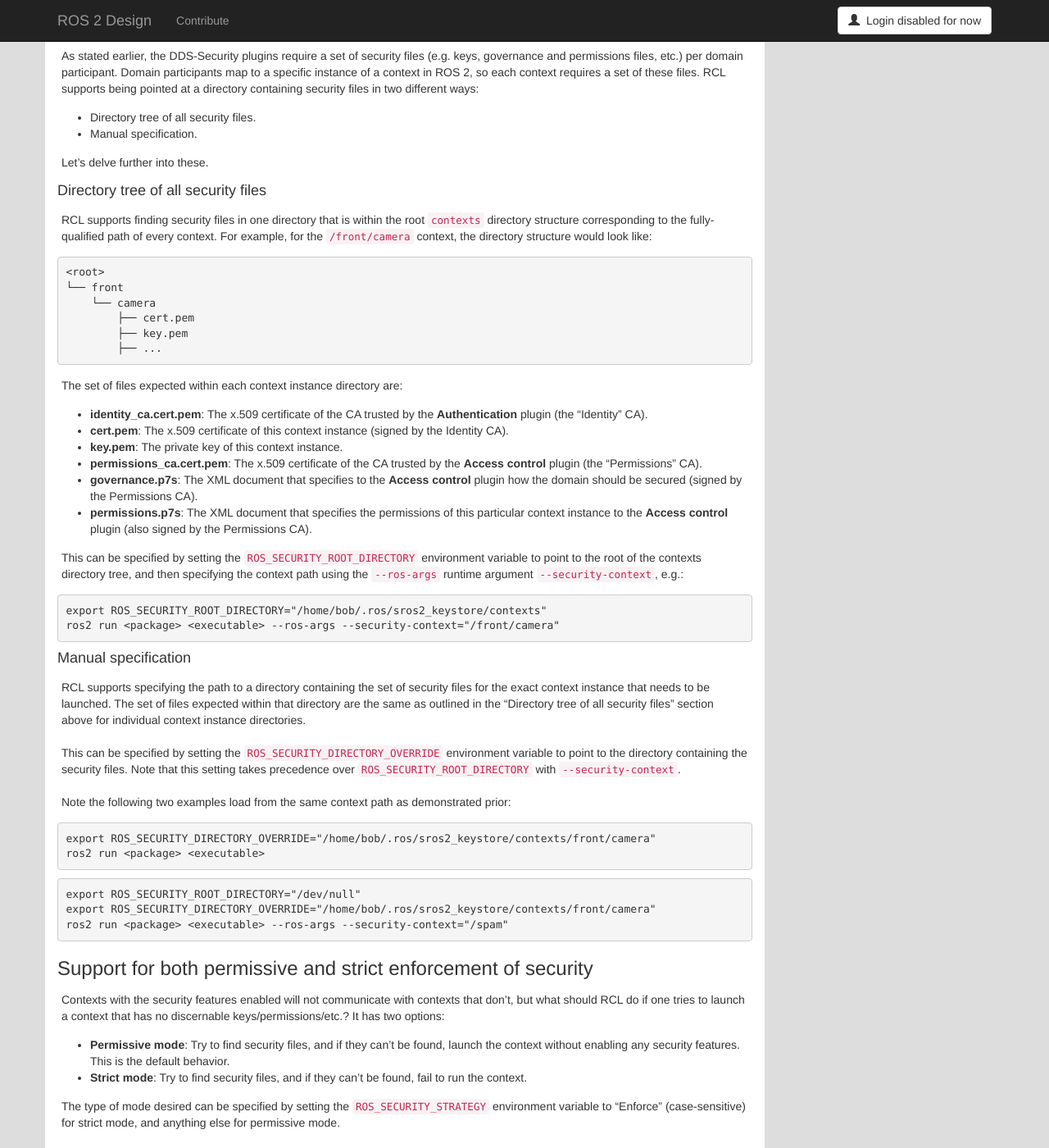
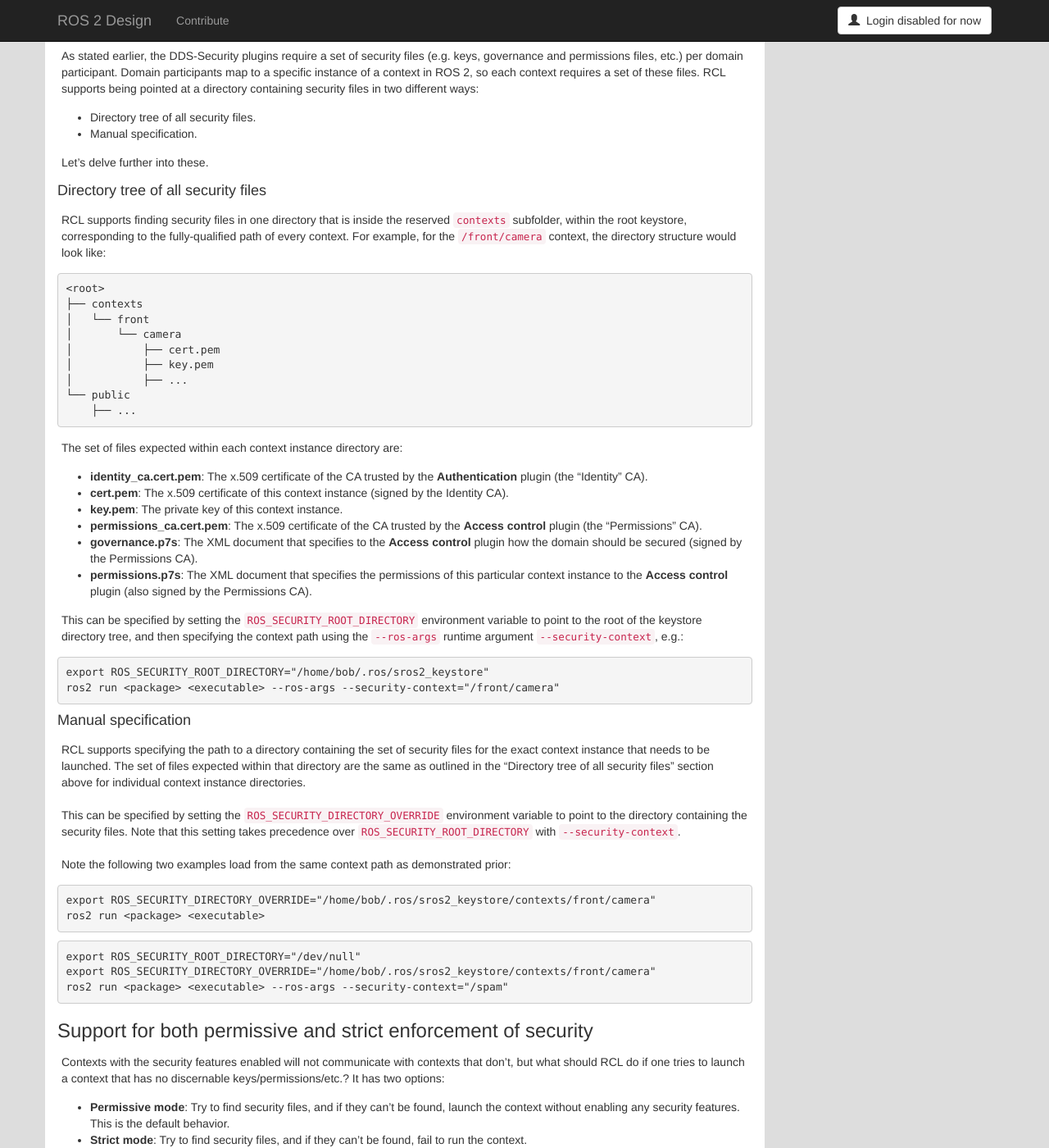
Before and after one commit to ros2/design, a Jekyll site: the page built from articles/ros2_dds_security.md, in a window 1280 px wide and 1400 px high, scrolled down 2164 px. Shown: the whole window at 82% size. Built offline with Jekyll 4.4.1, drawn with Linux system fonts in a browser that asks for light colours; nearby versions of some CDN libraries.

Commit message:
Update story for ROS_SECURITY_ROOT_DIRECTORY

````diff
--- a/articles/ros2_dds_security.md
+++ b/articles/ros2_dds_security.md
@@ -125,15 +125,18 @@ Let's delve further into these.
 
 #### Directory tree of all security files
 
-RCL supports finding security files in one directory that is within the root `contexts` directory structure corresponding to the fully-qualified path of every context.
+RCL supports finding security files in one directory that is inside the reserved `contexts` subfolder, within the root keystore, corresponding to the fully-qualified path of every context.
 For example, for the `/front/camera` context, the directory structure would look like:
 
     <root>
-    └── front
-        └── camera
-            ├── cert.pem
-            ├── key.pem
-            ├── ...
+    ├── contexts
+    │   └── front
+    │       └── camera
+    │           ├── cert.pem
+    │           ├── key.pem
+    │           ├── ...
+    └── public
+        ├── ...
 
 The set of files expected within each context instance directory are:
 
@@ -144,10 +147,10 @@ The set of files expected within each context instance directory are:
 - **governance.p7s**: The XML document that specifies to the **Access control** plugin how the domain should be secured  (signed by the Permissions CA).
 - **permissions.p7s**: The XML document that specifies the permissions of this particular context instance to the **Access control** plugin (also signed by the Permissions CA).
 
-This can be specified by setting the `ROS_SECURITY_ROOT_DIRECTORY` environment variable to point to the root of the contexts directory tree, and then specifying the context path using the `--ros-args` runtime argument `--security-context`, e.g.:
+This can be specified by setting the `ROS_SECURITY_ROOT_DIRECTORY` environment variable to point to the root of the keystore directory tree, and then specifying the context path using the `--ros-args` runtime argument `--security-context`, e.g.:
 
 ``` shell
-export ROS_SECURITY_ROOT_DIRECTORY="/home/bob/.ros/sros2_keystore/contexts"
+export ROS_SECURITY_ROOT_DIRECTORY="/home/bob/.ros/sros2_keystore"
 ros2 run <package> <executable> --ros-args --security-context="/front/camera"
 ```
 
````
